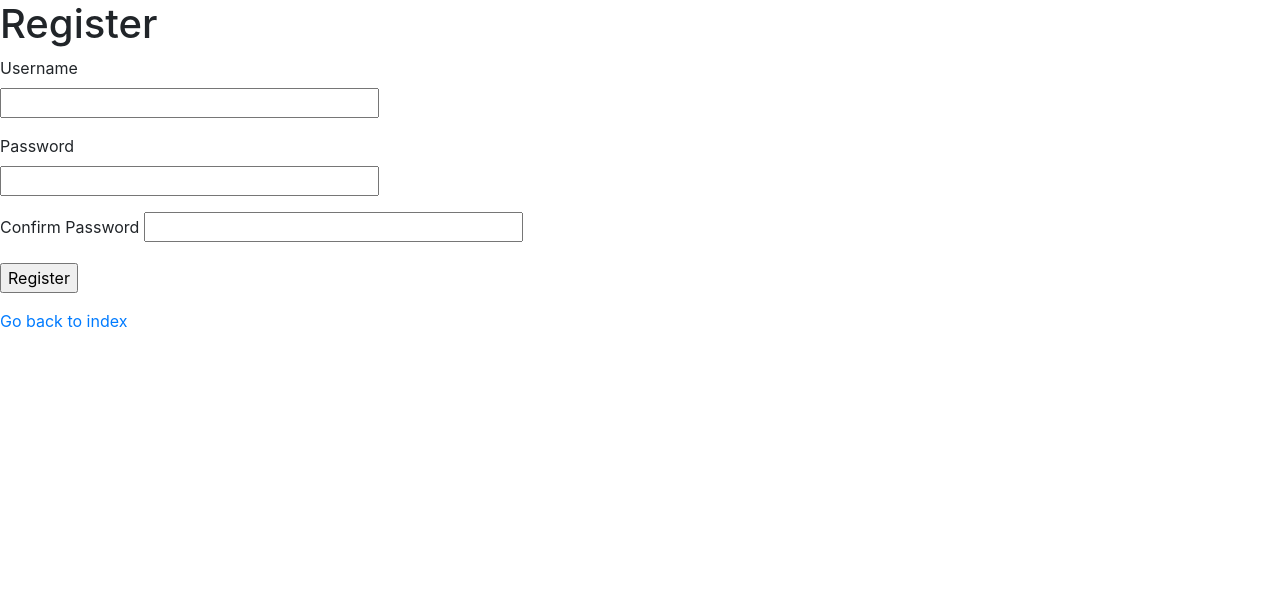
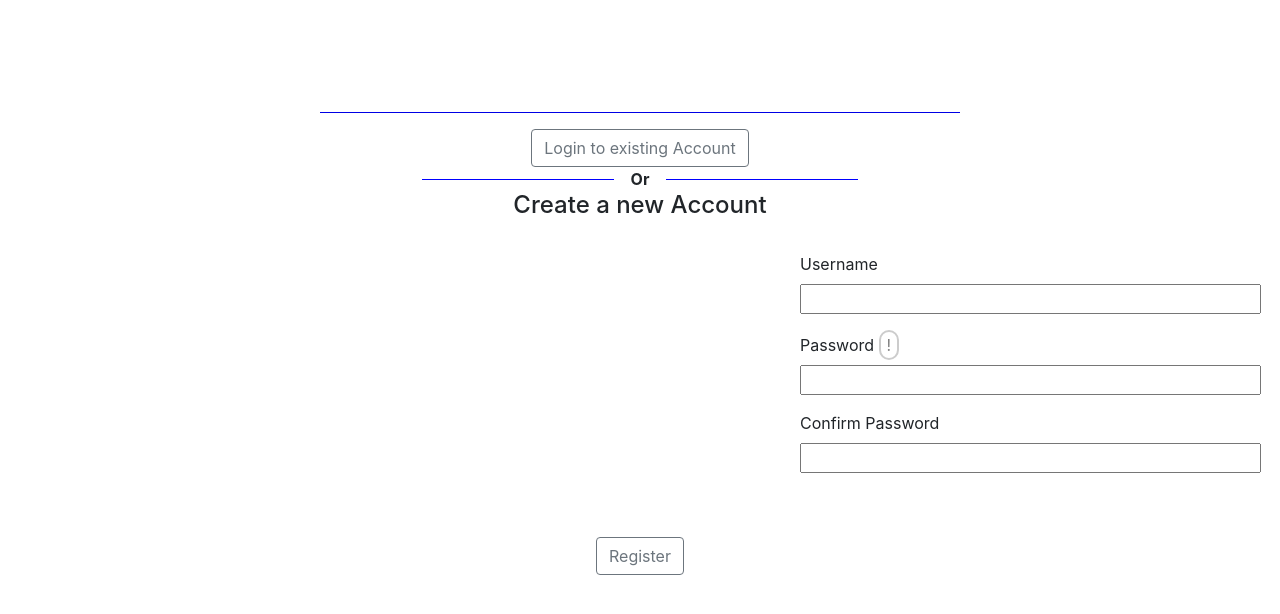
Before and after one commit to jonzxz/project-piscator, a Flask app: page /register in a window 1280 px wide. Shown: the top 614 px of the page. Run offline with Flask 2, Linux system fonts and the light colour scheme; parts of the project's set-up code (start-up, migrations or seed data) failed here and were passed over; some libraries are stand-ins or nearby versions.

Commit message:
shift login register.html into templates

```diff
--- a/app/templates/register.html
+++ b/app/templates/register.html
@@ -1,32 +1,142 @@
 {% extends "base.html" %}
 
 {% block content %}
-    <h1>Register</h1>
+		<head>
+		</br>
+		</br>
+		</br>
+		</br>
+		<hr width="50%" color= blue size=2>
+		<div style="text-align:center;">
+    <a class="btn btn-outline-secondary" href="{{ url_for('login') }}">Login to existing Account</a><br/>
+    </div>
+		<style>
+        .or
+        {
+            position: absolute;
+            text-align: center;
+            font-weight: bold;
+            font-size:16px;
+            width: 100%;
+        }
+        .or div:after, .or div:before
+        {
+            position: absolute;
+            top: 50%;
+            background: blue;
+            content: "";
+            height: 1px;
+            width: 15%;
+        }
+        .or div:before
+        {
+            left: 33%;
+        }
+        .or div:after
+        {
+            right: 33%;
+        }
+
+        p.margin
+        {
+        		margin-left:800px
+        }
+
+    		.g-recaptcha
+    		{
+        	display: inline-block;
+    		}
+
+			.balloon
+			{
+  			position: relative;
+			}
+
+			.balloon:before, .balloon:after
+			{
+  				bottom: 10%;
+  				left: 50%;
+  				transform: translate(-140%, 100%);
+  				position: absolute;
+  				z-index: 10;
+  				transition: all 0.18s ease-out 0.18s;
+  				opacity: 0;
+  		}
+
+			.balloon:after
+			{
+  			background-color: white;
+  			border: 2px solid #cccccc;
+  			color: black;
+  			content: attr(balloon-data);
+  			margin-bottom: 12px;
+  			padding: 5px;
+  			position: absolute;
+  			width:250px;
+		}
+		.balloon:before
+		{
+  			content: "";
+  			margin-bottom: 4px;
+  			color: grey;
+  	}
+
+	.balloon:hover:before, .balloon:hover:after
+	{
+			opacity: 1;
+	}
+
+	.button
+	{
+			text-align: center;
+			background: white;
+			color: grey;
+			border-radius: 100px;
+  		border: 2px solid #cccccc;
+	}
+
+    </style>
+    </head>
+
+	<body>
+    <div class ="or">
+    <div class = "bold">Or</div>
+    </div></br>
+    <h4 style="text-align:center">Create a new Account</h4></br>
+	</body>
     <form action="" method="post" novalidate>
         {{ form.hidden_tag() }}
-        <p>
-            {{ form.username.label }}<br>
-            {{ form.username(size=32) }}
+        <p class="margin">
+            {{ form.username.label}}</br>
+            {{ form.username(size=40) }}
             {% for error in form.username.errors %}
-                <span>{{ error }}</span>
+            <span style="color: red;">{{ error }}</span>
             {% endfor %}
         </p>
-        <p>
-            {{ form.password.label }}<br>
-            {{ form.password(size=32) }}
+        <p class="margin">
+            {{ form.password.label }}
+						<button class="button balloon"
+						balloon-data="Note: Please ensure password combination of a least 8 numbers and letters">!</button></br>
+            {{ form.password(size=40) }}
             {% for error in form.password.errors %}
-                <span>{{ error }}</span>
+            <span style="color: red;">{{ error }}</span>
             {% endfor %}
         </p>
+
+        <p class="margin">
+            {{ form.confirm_password.label }}</br>
+            {{ form.confirm_password(size=40) }}
+            {% for error in form.confirm_password.errors %}
+            <span style="color: red;">{{ error }}</span>
+            {% endfor %}
+        <div style="text-align:center;">
+        <div class="g-recaptcha" data-sitekey="6LcePAATAAAAAGPRWgx90814DTjgt5sXnNbV5WaW"></div>
         <p>
-            {{ form.confirm_password.label }}
-            {{ form.confirm_password(size=32) }}
-            {% for error in form.confirm_password.errors %}
-                <span>{{ error }}</span>
-            {% endfor %}
-        <p>{{ form.submit() }}</p>
-
-        <a href="{{ url_for('index')}}">Go back to index</a>
-
+        </br>
+        {{ form.submit(class='btn btn-outline-secondary')}}
+        </p>
+        </div>
     </form>
+    <!--js-->
+    <script src='https://www.google.com/recaptcha/api.js'></script>
 {% endblock %}
```
Also changed, not shown: app/templates/login.html (+28 -10 lines), login.html (deleted, +0 -56 lines), register.html (deleted, +0 -142 lines).
